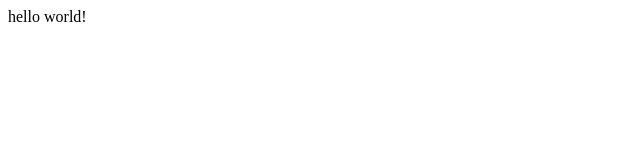
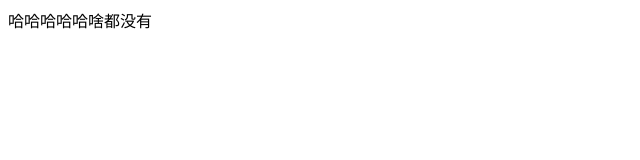
Before and after one commit to vixxg/vixxg.github.io, a plain HTML site: page blog/index.html in a window 1280 px wide. Shown: the whole page, without its empty margins (0-640 px from the left). Drawn offline with Linux system fonts and the light colour scheme.

Commit message:
commit changes

```diff
--- a/blog/index.html
+++ b/blog/index.html
@@ -1 +1 @@
-<div>hello world!</div>
+<div>哈哈哈哈哈啥都没有</div>
```
Also changed, not shown: index.html (deleted, +0 -1 lines), 2 other files.
